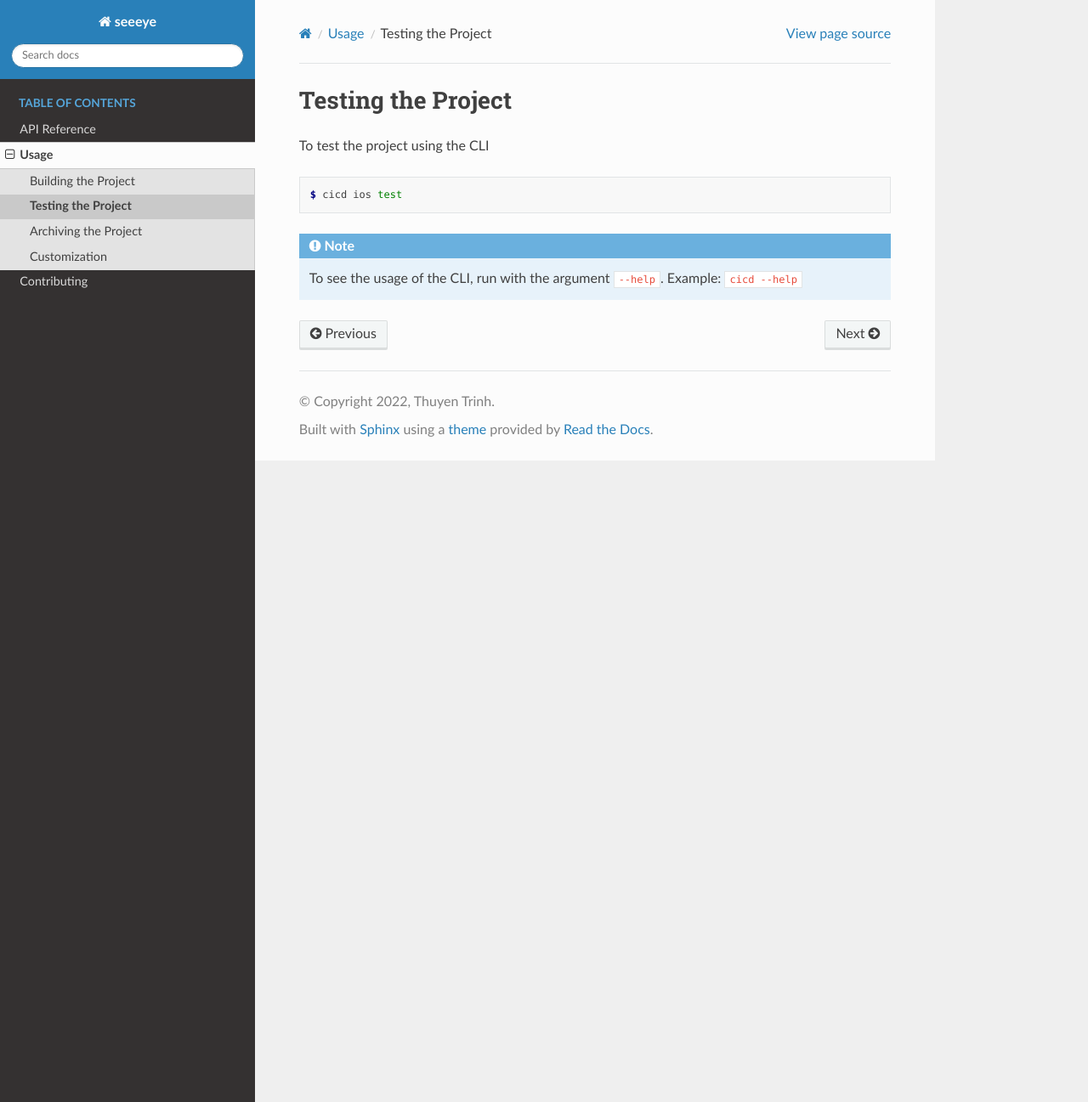
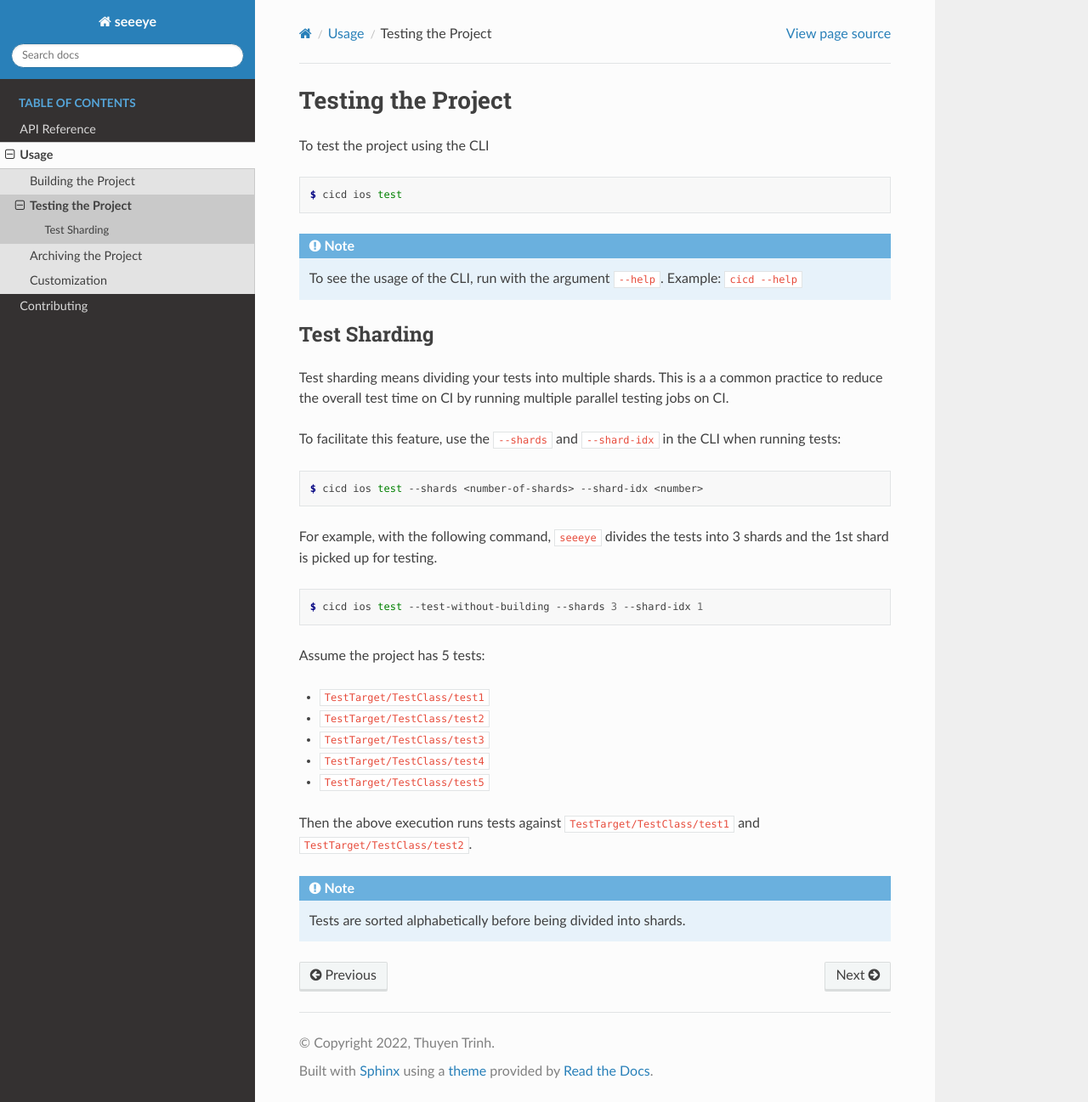
Before and after one commit to trinhngocthuyen/seeeye, a Sphinx documentation site: the page built from docs/usage/test.rst, in a window 1280 px wide and 1297 px high. Shown: the whole window at 85% size. Built offline with Sphinx 7.4.7 and the Read the Docs theme 2.0.0, drawn with Linux system fonts in a browser that asks for light colours; pages that are not in the unit, such as notebooks, are missing from menus.

Commit message:
DOC: Update docs for testing (#50)

```diff
--- a/docs/usage/archive.rst
+++ b/docs/usage/archive.rst
@@ -1,5 +1,5 @@
 Archiving the Project
-=====
+=====================
 
 To archive the project using the CLI
 
--- a/docs/usage/build.rst
+++ b/docs/usage/build.rst
@@ -1,5 +1,5 @@
 Building the Project
-=====
+====================
 
 To build the project using the CLI
 
--- a/docs/usage/customization.rst
+++ b/docs/usage/customization.rst
@@ -1,5 +1,5 @@
 Customization
-=====
+=============
 
 You can create your own Python scripts and use the code from ``seeeye`` package. Then you can make your recipes. Check out :doc:`/api/reference` for more details.
 
--- a/docs/usage/test.rst
+++ b/docs/usage/test.rst
@@ -1,5 +1,5 @@
 Testing the Project
-=====
+===================
 
 To test the project using the CLI
 
@@ -10,3 +10,34 @@ To test the project using the CLI
 .. note::
 
     To see the usage of the CLI, run with the argument ``--help``. Example: ``cicd --help``
+
+Test Sharding
+~~~~~~~~~~~~~
+
+Test sharding means dividing your tests into multiple shards. This is a a common practice to reduce the overall test time on CI by running multiple parallel testing jobs on CI.
+
+To facilitate this feature, use the ``--shards`` and ``--shard-idx`` in the CLI when running tests:
+
+.. code-block:: console
+
+    $ cicd ios test --shards <number-of-shards> --shard-idx <number>
+
+For example, with the following command, ``seeeye`` divides the tests into 3 shards and the 1st shard is picked up for testing.
+
+.. code-block:: console
+
+    $ cicd ios test --test-without-building --shards 3 --shard-idx 1
+
+Assume the project has 5 tests:
+
+- ``TestTarget/TestClass/test1``
+- ``TestTarget/TestClass/test2``
+- ``TestTarget/TestClass/test3``
+- ``TestTarget/TestClass/test4``
+- ``TestTarget/TestClass/test5``
+
+Then the above execution runs tests against ``TestTarget/TestClass/test1`` and ``TestTarget/TestClass/test2``.
+
+.. note::
+
+    Tests are sorted alphabetically before being divided into shards.
```
